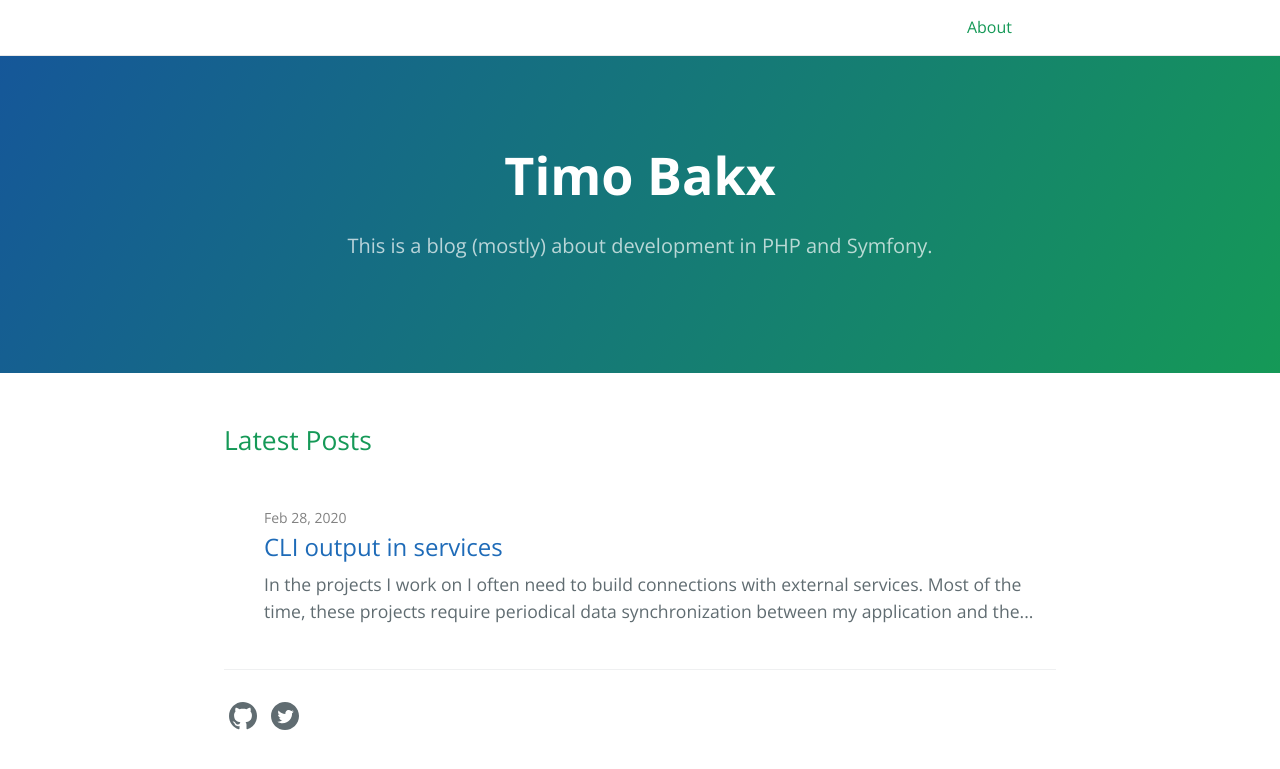
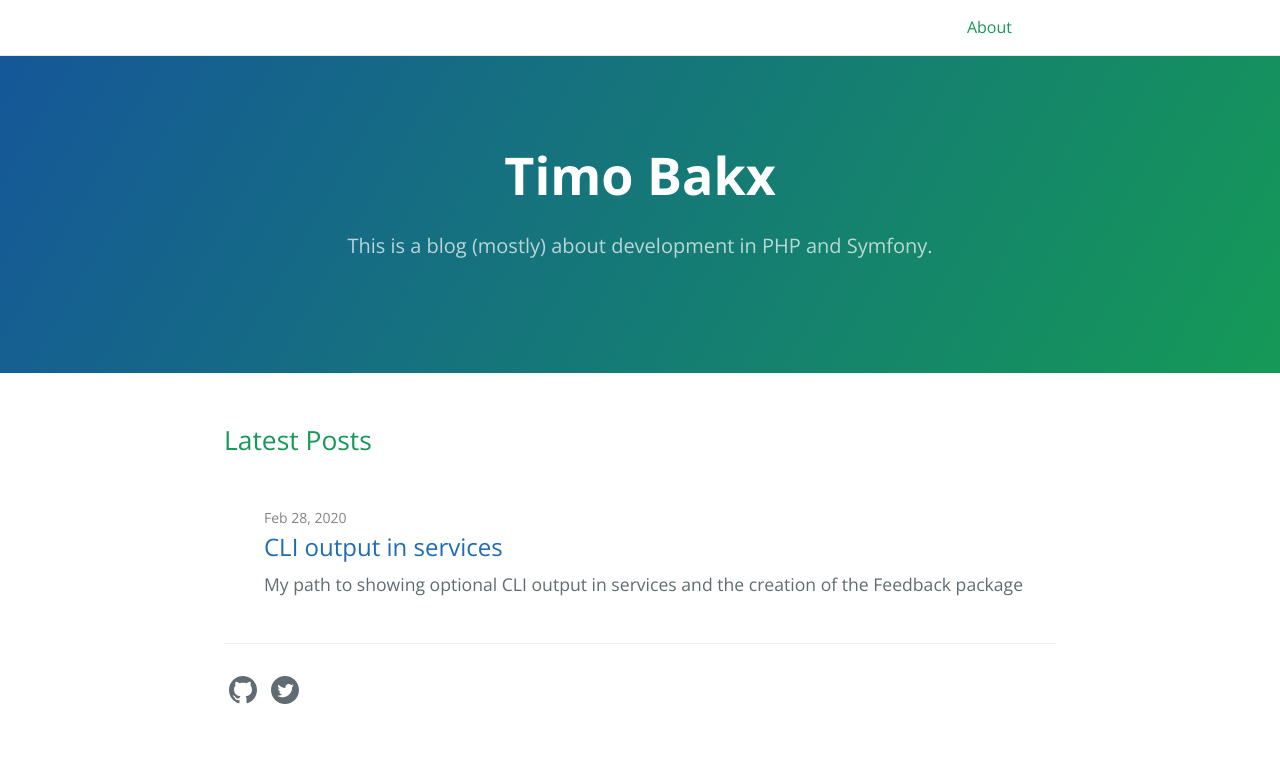
Before and after one commit to TimoBakx/timobakx.github.io, a Jekyll site: the page built from index.md, in a window 1280 px wide. Shown: the top 769 px of the page. Built offline with Jekyll 4.4.1, drawn with Linux system fonts in a browser that asks for light colours; part of the change alters nothing that is shown.

Commit message:
Rewording & added excerpt

````diff
--- a/_posts/2020-02-28-cli-output-in-services.md
+++ b/_posts/2020-02-28-cli-output-in-services.md
@@ -4,6 +4,7 @@ title:  "CLI output in services"
 tagline: "Can we output information without binding our service to the CLI?"
 date:   2020-02-28 16:00:00 +0200
 categories: php symfony
+excerpt: My path to showing optional CLI output in services and the creation of the Feedback package
 ---
 
 In the projects I work on I often need to build connections with external services.
@@ -14,12 +15,11 @@ cronjob. Inside these commands, I send information back to the terminal to show
 the progress of the synchronization so you can see that something is happening.
 
 To get things up and running, I put everything in a single [Symfony's Command class][_command_class]
-and contains _all_ the code needed to perform the task inside the `execute()` method.
+that contains _all_ the code needed to perform the task inside the `execute()` method.
 Because this is not a very [SOLID][_solid] approach, I then refactor code from
 this method into separate services and classes. I usually end up with a `Synchronizer`
-service that uses a `Repository` class
-to store data locally and a `Client` class to pull data from a remote source
-(or vice versa, depending on the requirements).
+service that uses a `Repository` class to store data locally and a `Client` class
+to pull data from a remote source (or vice versa, depending on the requirements).
 
 ```php
 final class Synchronizer
````
